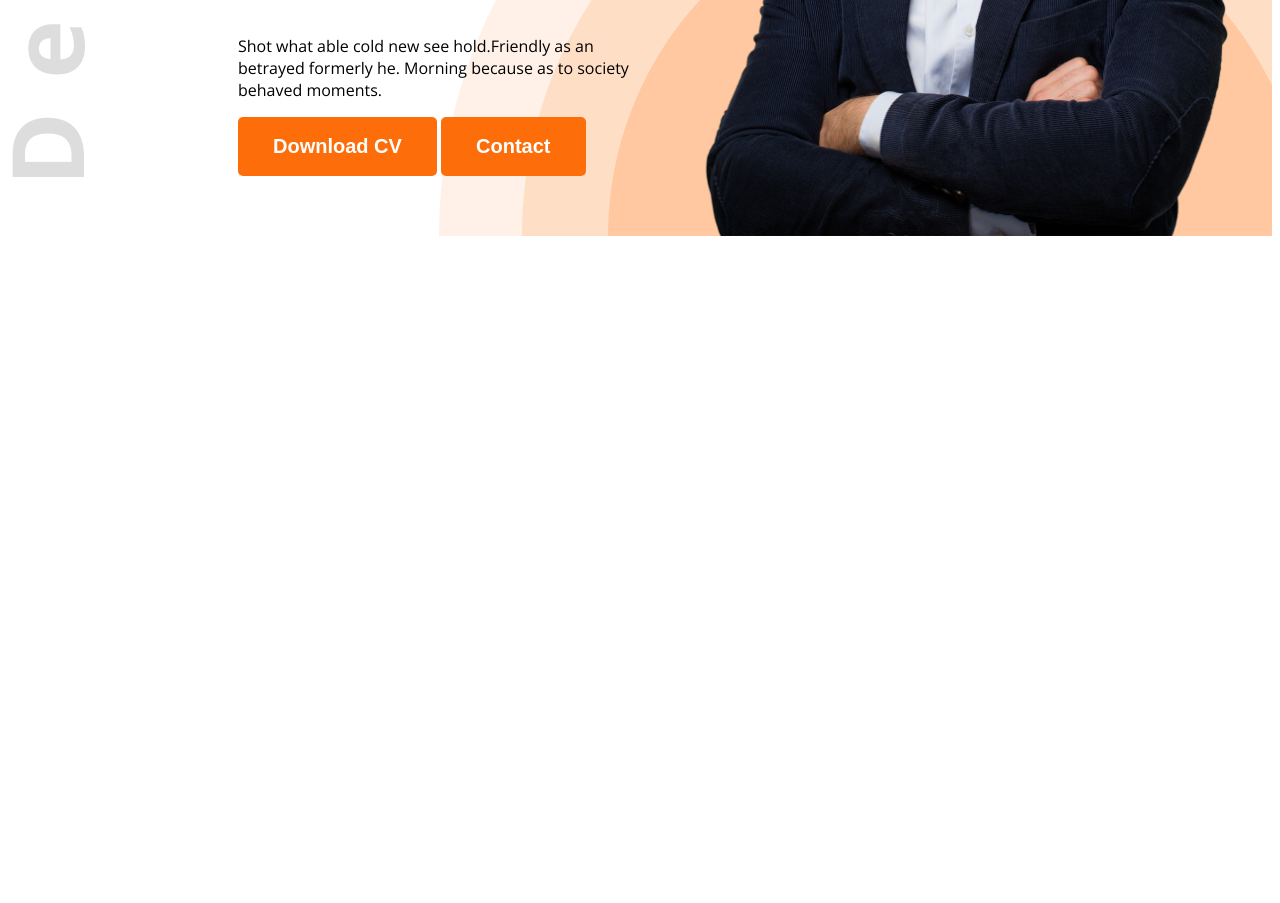
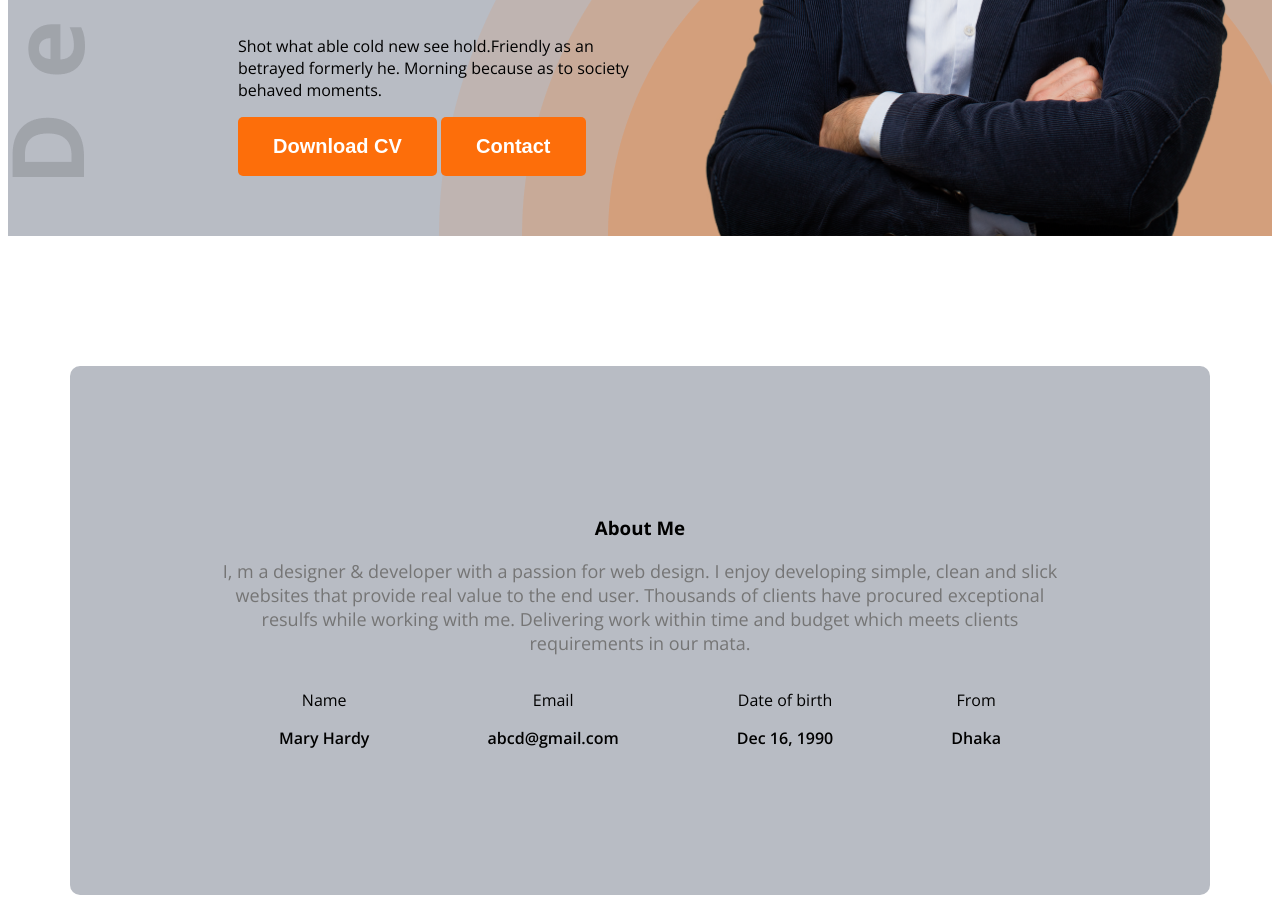
Before and after one commit to rafiqeb/My-first-portfolio, a plain HTML site: page index.html in a window 1280 px wide. Shown: the part 594-1497 px from the top of the page. Before the commit the page ends 838 px from the top, so only its background shows below. Drawn offline with nearby package versions, Linux system fonts and the light colour scheme.

Commit message:
added about section

```diff
--- a/index.html
+++ b/index.html
@@ -10,7 +10,7 @@
     <link rel="stylesheet" href="styles/portfolio.css">
 </head>
 <body class="open-sans-normal">
-    <header class="header">
+    <header class="header second-bg">
 <nav>
     <h3 class="nav-title">Ma<span class="tex-primary">r</span>y</h3>
     <ul>
@@ -30,8 +30,29 @@
     <img class="banner-profile-pic" src="images/hardy.png" alt="">
 </div>
     </header>
-    <main>
-
+    <main class="main">
+<section class="about second-bg">
+<h3 class="about-title">About Me</h3>
+<p class="section-description">I, m a designer & developer with a passion for web design. I enjoy developing simple, clean and slick websites that provide real value to the end user. Thousands of clients have procured exceptional resulfs while working with me. Delivering work within time and budget which meets clients requirements in our mata.</p>
+<div class="abot-items">
+    <div class="about-item">
+        <p class="item-title">Name</p>
+        <p class="item-description">Mary Hardy</p>
+    </div>
+    <div class="about-item">
+        <p class="item-title">Email</p>
+        <p class="item-description">abcd@gmail.com</p>
+    </div>
+    <div class="about-item">
+        <p class="item-title">Date of birth</p>
+        <p class="item-description">Dec 16, 1990</p>
+    </div>
+    <div class="about-item">
+        <p class="item-title">From</p>
+        <p class="item-description">Dhaka</p>
+    </div>
+</div>
+</section>
     </main>
     <footer>
 
--- a/styles/portfolio.css
+++ b/styles/portfolio.css
@@ -9,6 +9,9 @@
 }
 
 /* shared style */
+.second-bg{
+    background-color: #b8bcc4;
+}
 .tex-primary{
     color: #FD6E0A;
 }
@@ -25,6 +28,16 @@
 
 .dark-2{
     color: #474747;
+}
+
+.section-title{
+    font-size: 35px;
+    font-weight: bold;
+    color:black;
+}
+.section-description{
+    font-size: 18px;
+    color: #757575;
 }
 
 /* header */
@@ -82,3 +95,25 @@
  .banner-profile-pic{
     width: 580px;
  }
+
+/* main styles */
+.main{
+    max-width: 1140px;
+    margin: 0 auto;
+}
+
+ /* about styles */
+ .about{
+    border-radius: 10px;
+    padding: 130px 150px;
+    text-align: center;margin-top: 130px;
+ }
+
+.abot-items{
+    display: flex;
+    justify-content: space-around;
+}
+
+ .item-description{
+    font-weight:600;
+ }
```
